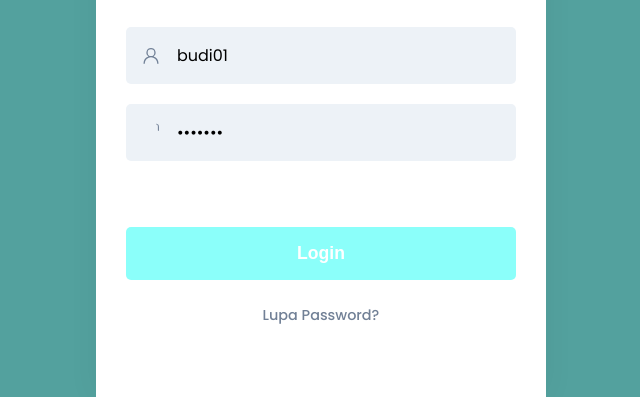
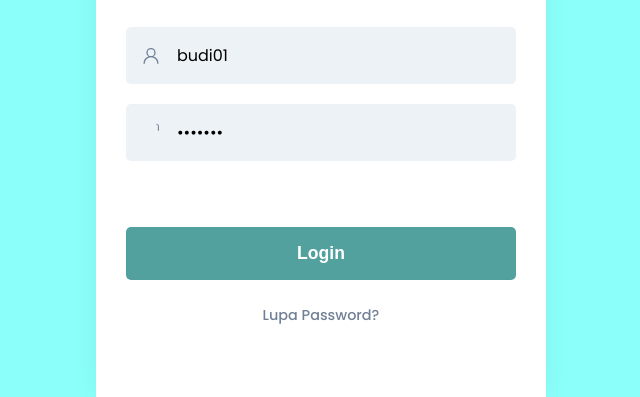
Before and after one commit to SEPRIHARTANTO/aplikasi-absen, a plain HTML site: page index.html in a window 1280 px wide. Shown: the part 403-800 px from the top of the page, without its empty margins (319-959 px from the left). Drawn offline with Linux system fonts and the light colour scheme.

Commit message:
Update index.html

```diff
--- a/index.html
+++ b/index.html
@@ -16,8 +16,8 @@
 
     <style>
         :root {
-            --primary-color: #8BFFFA; /* Indigo */
-            --background-color: #53A19E; /* Gray 100 */
+            --primary-color: #53A19E; /* Indigo */
+            --background-color: #8BFFFA; /* Gray 100 */
             --card-bg: #FFFFFF;
             --text-color: #2D3748; /* Gray 800 */
             --subtle-text: #718096; /* Gray 500 */
```
